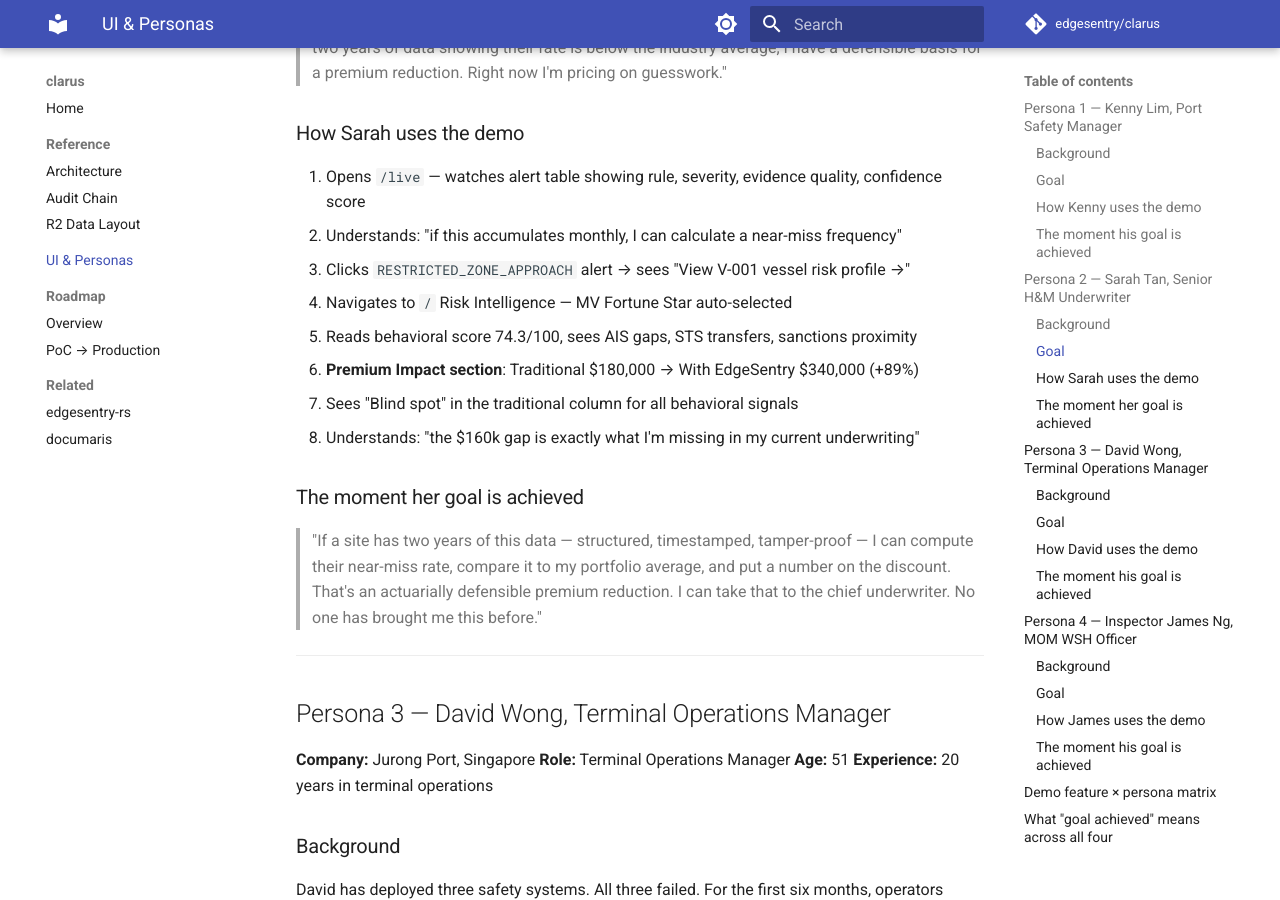
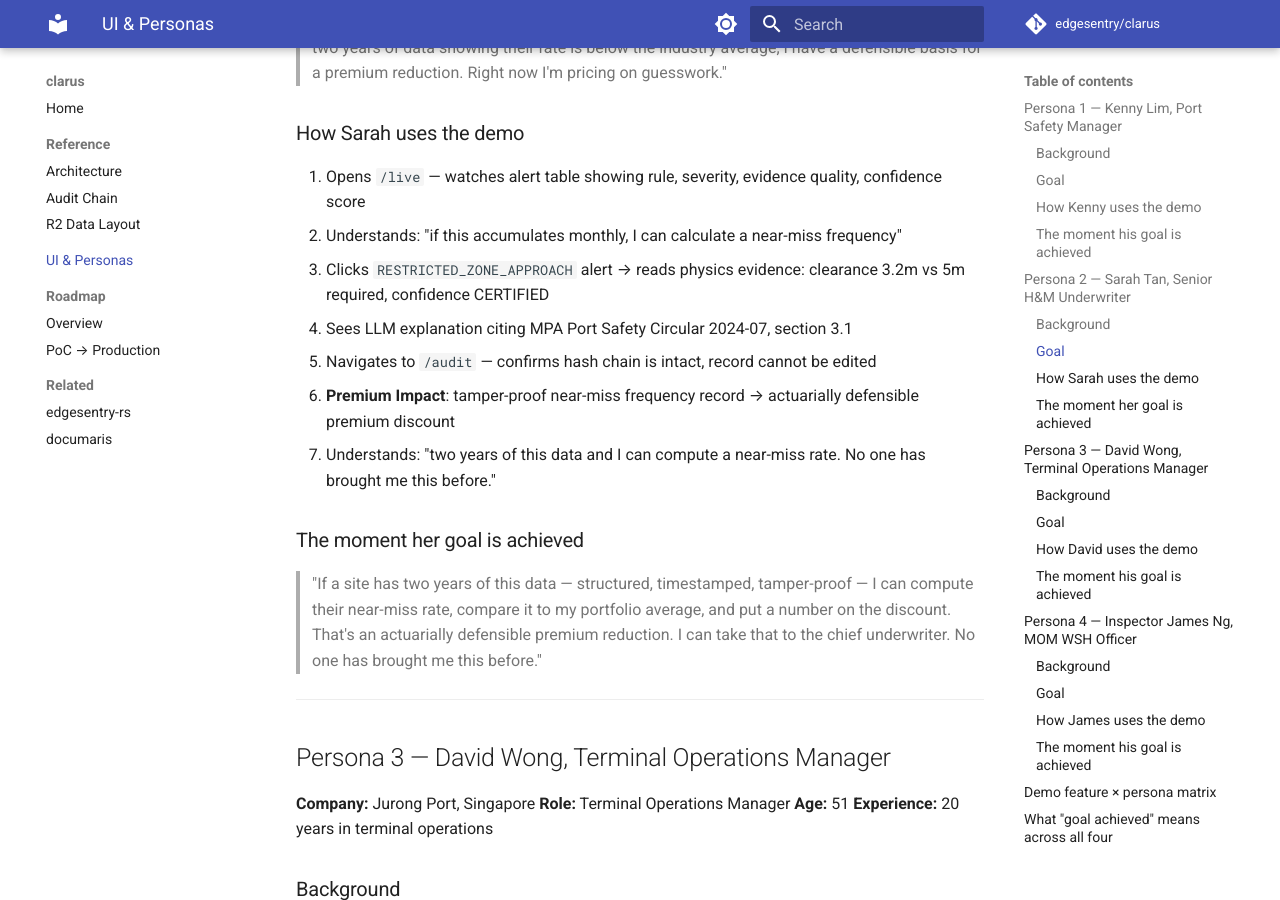
Before and after one commit to edgesentry/clarus, an MkDocs documentation site: the page built from docs/ui-personas.md, in a window 1280 px wide and 900 px high, scrolled down 1890 px. Built offline with MkDocs 1.6.1 and Material for MkDocs 9.7.7, drawn with Linux system fonts in a browser that asks for light colours; comment, search, counter and statistics services are not loaded; some of the changed text lies outside the part shown.

Commit message:
refactor(docs): reframe clarus as physical port safety — closes #83
Remove all "vessel risk intelligence" / "AIS gaps · STS transfers" /
"Behavioural risk score" framing that duplicates arktrace's domain.

Docs:
- README: platform table → Near-miss detection · Physics alerts · Tamper-proof audit records
- docs/ref-architecture.md: platform table + pages table updated; /analytics clearly labelled as CAP Vista dual-use
- docs/ui-personas.md: insurance underwriter flow now uses /live physics evidence + /audit chain; remove behavioral score / AIS gaps / vessel risk scorecard references
- docs/roadmap/core-poc.md: "vessel risk scorecard" → "analytics"

Web app:
- analytics/index.html: title + h1 "EdgeSentry Vessel Risk Intelligence" → "clarus — Analytics"; nav reordered (Operations Monitor first)
- analytics/live.html + audit.html: nav "Risk Intelligence" → "Analytics"
- analytics/live.ts: "View vessel risk profile →" → "View analytics →"
- analytics/app.ts: comment line updated

Co-Authored-By: Claude Sonnet 4.6 <noreply@anthropic.com>

```diff
--- a/docs/ui-personas.md
+++ b/docs/ui-personas.md
@@ -57,12 +57,11 @@ Singapore's MOM WSH penalties have tightened. P&I claims after serious incidents
 
 1. Opens `/live` — watches alert table showing rule, severity, evidence quality, confidence score
 2. Understands: "if this accumulates monthly, I can calculate a near-miss frequency"
-3. Clicks `RESTRICTED_ZONE_APPROACH` alert → sees "View V-001 vessel risk profile →"
-4. Navigates to `/` Risk Intelligence — MV Fortune Star auto-selected
-5. Reads behavioral score 74.3/100, sees AIS gaps, STS transfers, sanctions proximity
-6. **Premium Impact section**: Traditional $180,000 → With EdgeSentry $340,000 (+89%)
-7. Sees "Blind spot" in the traditional column for all behavioral signals
-8. Understands: "the $160k gap is exactly what I'm missing in my current underwriting"
+3. Clicks `RESTRICTED_ZONE_APPROACH` alert → reads physics evidence: clearance 3.2m vs 5m required, confidence CERTIFIED
+4. Sees LLM explanation citing MPA Port Safety Circular 2024-07, section 3.1
+5. Navigates to `/audit` — confirms hash chain is intact, record cannot be edited
+6. **Premium Impact**: tamper-proof near-miss frequency record → actuarially defensible premium discount
+7. Understands: "two years of this data and I can compute a near-miss rate. No one has brought me this before."
 
 ### The moment her goal is achieved
 
@@ -140,8 +139,8 @@ In most cases the operator asserts the system was active. The only evidence avai
 | `/live` site status + drift chart | ✓ Sees monitoring is active | — | ✓ Sees calibration quality | — |
 | `/live` alert table with evidence quality | ✓ Reads regulation citation | ✓ Sees structured data fields | ✓ Confirms physics-based firing | — |
 | `/live` LLM explanation | ✓ Reads plain-language alert | — | ✓ Understands physics basis | — |
-| `/` vessel risk scorecard | — | ✓ Sees behavioral indicators | — | — |
-| `/` premium impact (Blind spot → $340k) | — | ✓ **Core feature** | — | — |
+| `/audit` near-miss frequency record | — | ✓ Sees structured tamper-proof data | — | — |
+| `/live` physics evidence + LLM citation | — | ✓ **Core feature** | — | — |
 | `/audit` chain verification *(coming: #55)* | ✓ Understands tamper-evidence | ✓ Confirms operator cannot edit | — | ✓ **Core feature** |
 
 ---
```
Also changed, not shown: README.md (+6 -6 lines), docs/ref-architecture.md (+6 -6 lines), docs/roadmap/core-poc.md (+1 -1 lines), 5 other files.
